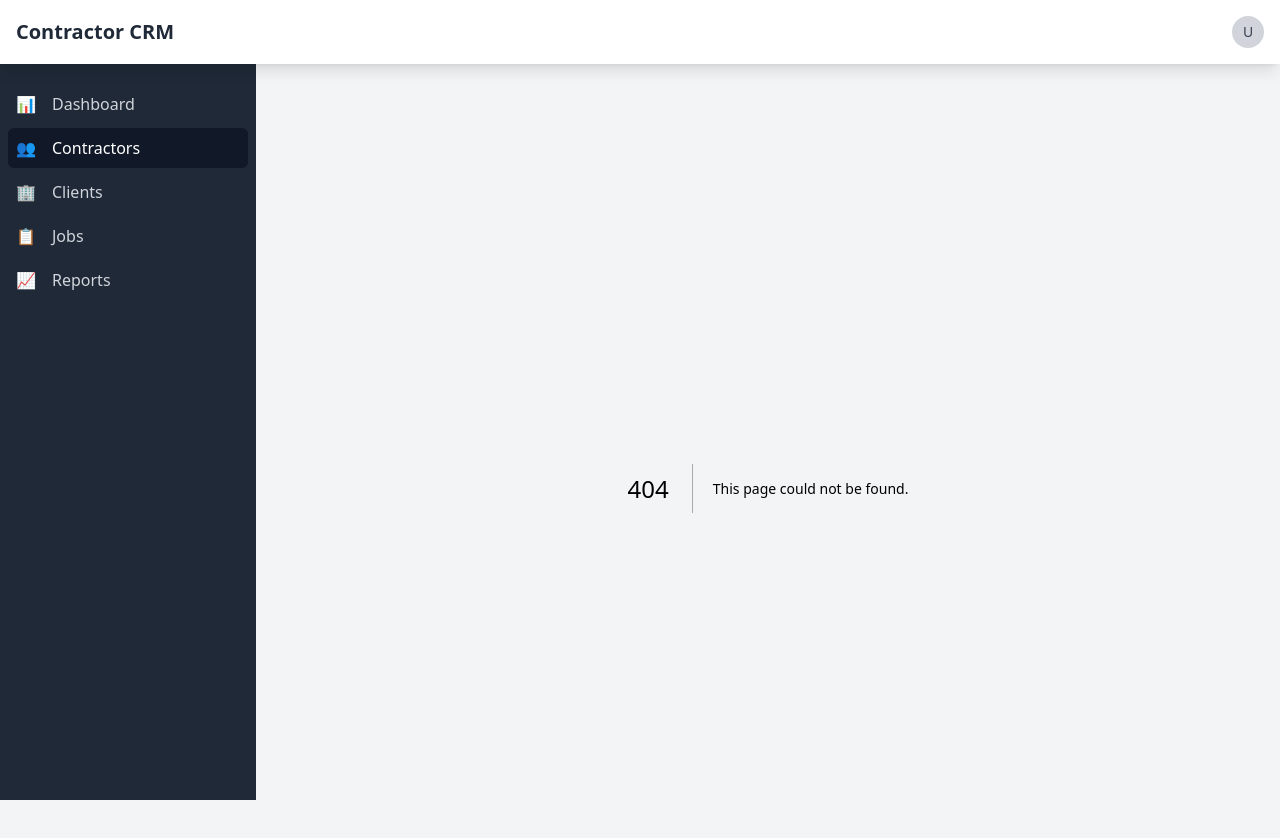
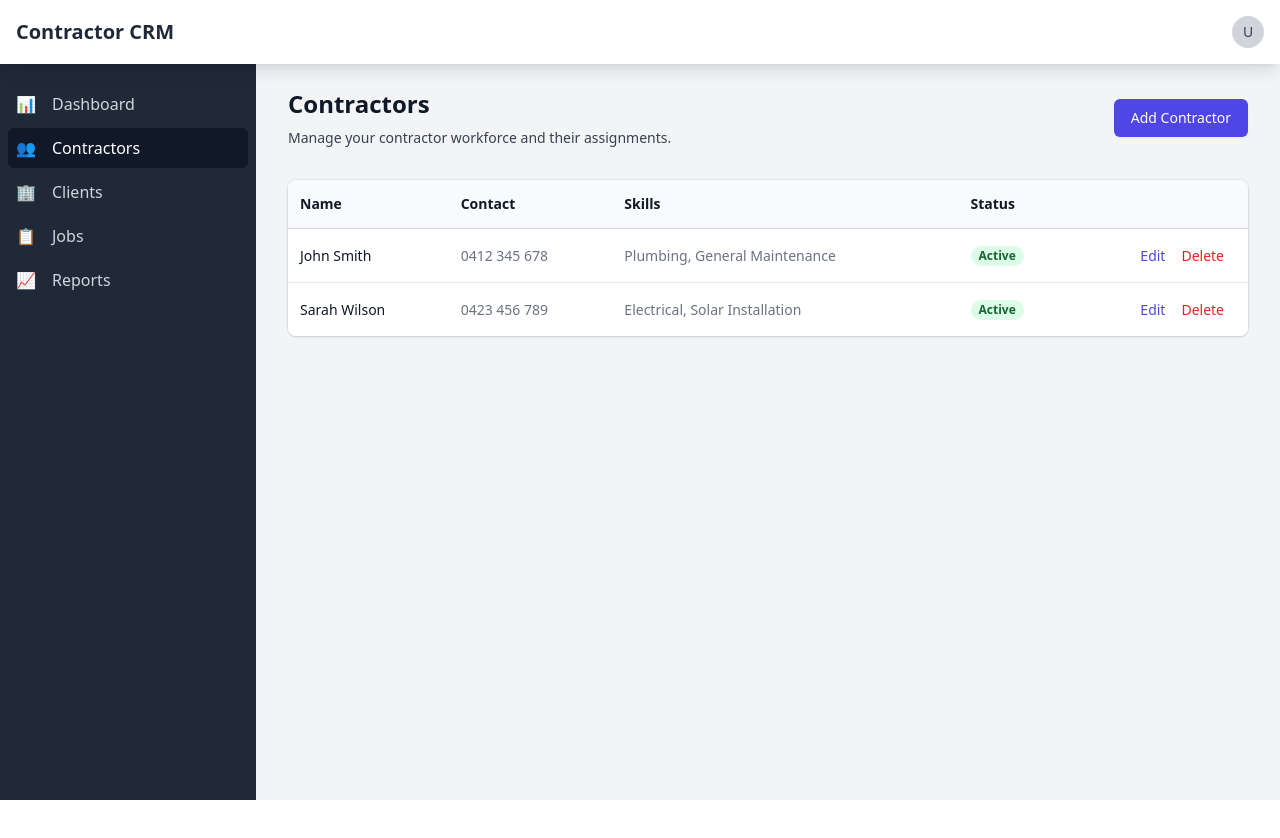
Before and after one commit to Troysagents/contractor-staffing-crm, a Next.js app: page /contractors in a window 1280 px wide. Before the commit this address had no page. Shown: the top 838 px of the page. After the commit the page ends 800 px from the top, so only its background shows below. Built offline with nearby package versions, Linux system fonts and the light colour scheme.

Commit message:
Add functional contractors page with table and add modal

```diff
--- /dev/null
+++ b/pages/contractors/index.js
@@ -0,0 +1,150 @@
+import { useState } from 'react';
+
+export default function Contractors() {
+  const [showAddModal, setShowAddModal] = useState(false);
+  const [contractors, setContractors] = useState([
+    { id: 1, name: 'John Smith', skills: 'Plumbing, General Maintenance', status: 'Active', contact: '0412 345 678' },
+    { id: 2, name: 'Sarah Wilson', skills: 'Electrical, Solar Installation', status: 'Active', contact: '0423 456 789' },
+  ]);
+
+  const [newContractor, setNewContractor] = useState({
+    name: '',
+    skills: '',
+    contact: '',
+    status: 'Active'
+  });
+
+  const handleAddContractor = () => {
+    setContractors([...contractors, { ...newContractor, id: contractors.length + 1 }]);
+    setNewContractor({ name: '', skills: '', contact: '', status: 'Active' });
+    setShowAddModal(false);
+  };
+
+  return (
+    <div>
+      <div className="sm:flex sm:items-center">
+        <div className="sm:flex-auto">
+          <h1 className="text-2xl font-semibold text-gray-900">Contractors</h1>
+          <p className="mt-2 text-sm text-gray-700">
+            Manage your contractor workforce and their assignments.
+          </p>
+        </div>
+        <div className="mt-4 sm:mt-0 sm:ml-16 sm:flex-none">
+          <button
+            onClick={() => setShowAddModal(true)}
+            className="inline-flex items-center justify-center rounded-md border border-transparent bg-indigo-600 px-4 py-2 text-sm font-medium text-white shadow-sm hover:bg-indigo-700"
+          >
+            Add Contractor
+          </button>
+        </div>
+      </div>
+
+      {/* Contractors Table */}
+      <div className="mt-8 flex flex-col">
+        <div className="-my-2 -mx-4 overflow-x-auto sm:-mx-6 lg:-mx-8">
+          <div className="inline-block min-w-full py-2 align-middle md:px-6 lg:px-8">
+            <div className="overflow-hidden shadow ring-1 ring-black ring-opacity-5 md:rounded-lg">
+              <table className="min-w-full divide-y divide-gray-300">
+                <thead className="bg-gray-50">
+                  <tr>
+                    <th className="px-3 py-3.5 text-left text-sm font-semibold text-gray-900">Name</th>
+                    <th className="px-3 py-3.5 text-left text-sm font-semibold text-gray-900">Contact</th>
+                    <th className="px-3 py-3.5 text-left text-sm font-semibold text-gray-900">Skills</th>
+                    <th className="px-3 py-3.5 text-left text-sm font-semibold text-gray-900">Status</th>
+                    <th className="relative py-3.5 pl-3 pr-4 sm:pr-6">
+                      <span className="sr-only">Actions</span>
+                    </th>
+                  </tr>
+                </thead>
+                <tbody className="divide-y divide-gray-200 bg-white">
+                  {contractors.map((contractor) => (
+                    <tr key={contractor.id}>
+                      <td className="whitespace-nowrap px-3 py-4 text-sm text-gray-900">
+                        {contractor.name}
+                      </td>
+                      <td className="whitespace-nowrap px-3 py-4 text-sm text-gray-500">
+                        {contractor.contact}
+                      </td>
+                      <td className="whitespace-nowrap px-3 py-4 text-sm text-gray-500">
+                        {contractor.skills}
+                      </td>
+                      <td className="whitespace-nowrap px-3 py-4 text-sm text-gray-500">
+                        <span className={`inline-flex rounded-full px-2 text-xs font-semibold leading-5 ${contractor.status === 'Active' ? 'bg-green-100 text-green-800' : 'bg-yellow-100 text-yellow-800'}`}>
+                          {contractor.status}
+                        </span>
+                      </td>
+                      <td className="relative whitespace-nowrap py-4 pl-3 pr-4 text-right text-sm font-medium sm:pr-6">
+                        <button className="text-indigo-600 hover:text-indigo-900 mr-4">Edit</button>
+                        <button className="text-red-600 hover:text-red-900">Delete</button>
+                      </td>
+                    </tr>
+                  ))}
+                </tbody>
+              </table>
+            </div>
+          </div>
+        </div>
+      </div>
+
+      {/* Add Contractor Modal */}
+      {showAddModal && (
+        <div className="fixed z-10 inset-0 overflow-y-auto">
+          <div className="flex items-end justify-center min-h-screen pt-4 px-4 pb-20 text-center sm:block sm:p-0">
+            <div className="fixed inset-0 bg-gray-500 bg-opacity-75 transition-opacity" onClick={() => setShowAddModal(false)} />
+
+            <div className="relative inline-block align-bottom bg-white rounded-lg px-4 pt-5 pb-4 text-left overflow-hidden shadow-xl transform transition-all sm:my-8 sm:align-middle sm:max-w-lg sm:w-full sm:p-6">
+              <div>
+                <h3 className="text-lg font-medium leading-6 text-gray-900 mb-4">Add New Contractor</h3>
+                <div className="space-y-4">
+                  <div>
+                    <label className="block text-sm font-medium text-gray-700">Name</label>
+                    <input
+                      type="text"
+                      value={newContractor.name}
+                      onChange={(e) => setNewContractor({ ...newContractor, name: e.target.value })}
+                      className="mt-1 block w-full rounded-md border-gray-300 shadow-sm focus:border-indigo-500 focus:ring-indigo-500 sm:text-sm"
+                    />
+                  </div>
+                  <div>
+                    <label className="block text-sm font-medium text-gray-700">Contact</label>
+                    <input
+                      type="text"
+                      value={newContractor.contact}
+                      onChange={(e) => setNewContractor({ ...newContractor, contact: e.target.value })}
+                      className="mt-1 block w-full rounded-md border-gray-300 shadow-sm focus:border-indigo-500 focus:ring-indigo-500 sm:text-sm"
+                    />
+                  </div>
+                  <div>
+                    <label className="block text-sm font-medium text-gray-700">Skills</label>
+                    <input
+                      type="text"
+                      value={newContractor.skills}
+                      onChange={(e) => setNewContractor({ ...newContractor, skills: e.target.value })}
+                      className="mt-1 block w-full rounded-md border-gray-300 shadow-sm focus:border-indigo-500 focus:ring-indigo-500 sm:text-sm"
+                    />
+                  </div>
+                </div>
+              </div>
+              <div className="mt-5 sm:mt-6 sm:grid sm:grid-cols-2 sm:gap-3 sm:grid-flow-row-dense">
+                <button
+                  type="button"
+                  onClick={handleAddContractor}
+                  className="w-full inline-flex justify-center rounded-md border border-transparent shadow-sm px-4 py-2 bg-indigo-600 text-base font-medium text-white hover:bg-indigo-700 focus:outline-none focus:ring-2 focus:ring-offset-2 focus:ring-indigo-500 sm:col-start-2 sm:text-sm"
+                >
+                  Add
+                </button>
+                <button
+                  type="button"
+                  onClick={() => setShowAddModal(false)}
+                  className="mt-3 w-full inline-flex justify-center rounded-md border border-gray-300 shadow-sm px-4 py-2 bg-white text-base font-medium text-gray-700 hover:bg-gray-50 focus:outline-none focus:ring-2 focus:ring-offset-2 focus:ring-indigo-500 sm:mt-0 sm:col-start-1 sm:text-sm"
+                >
+                  Cancel
+                </button>
+              </div>
+            </div>
+          </div>
+        </div>
+      )}
+    </div>
+  );
+}
```
